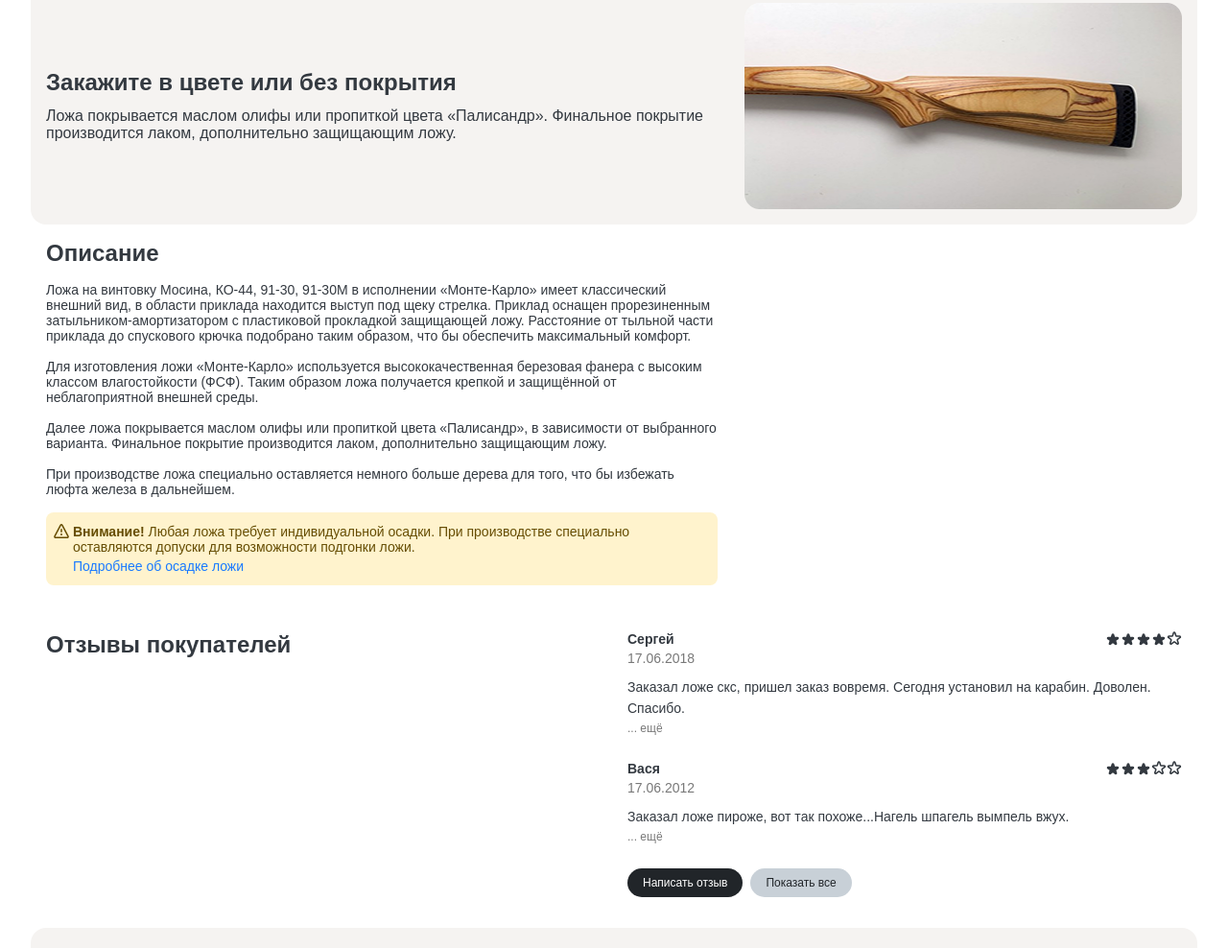
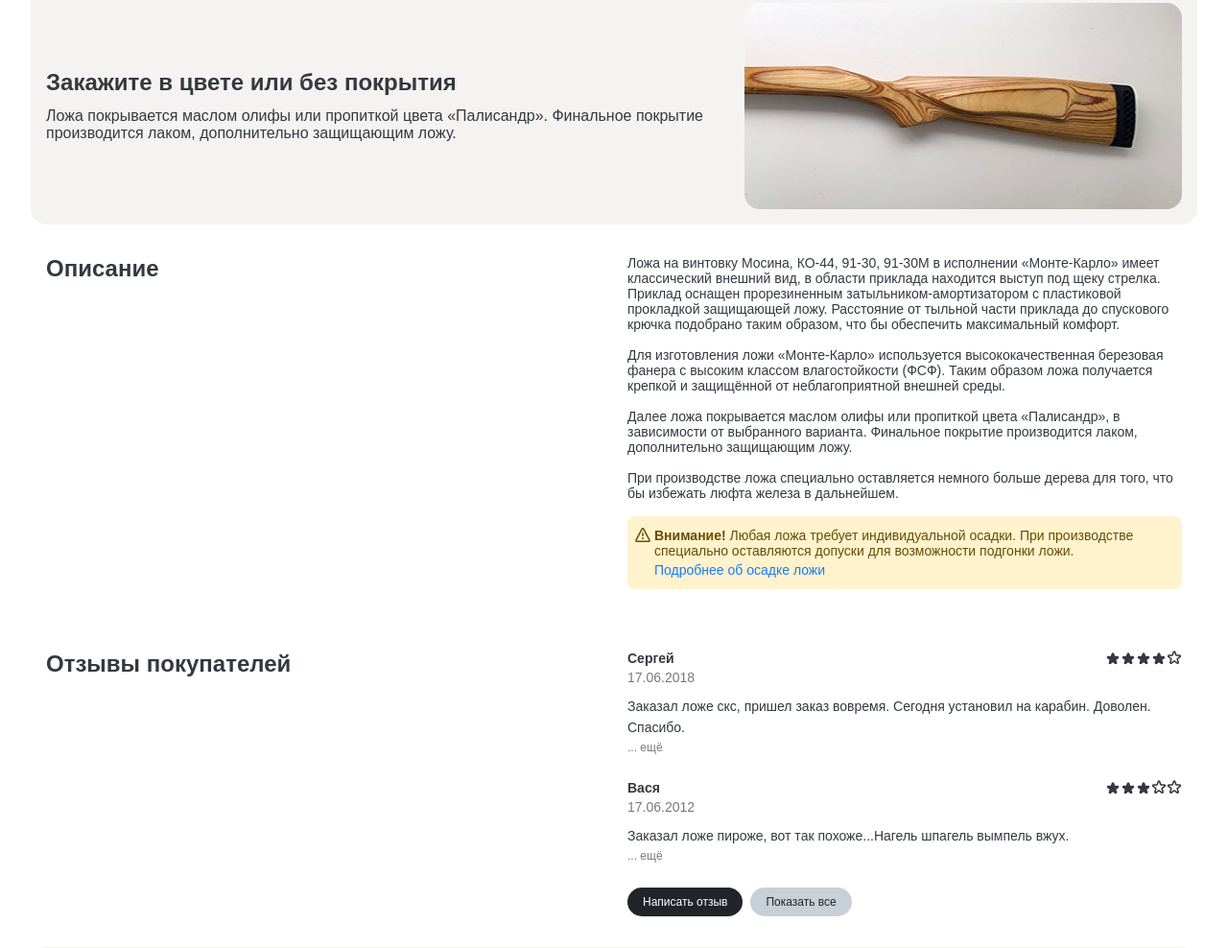
Before and after one commit to ksol95/prikladmarket_front, a website built with Vite: page src/pages/product.html in a window 1280 px wide. Shown: the part 1960-2948 px from the top of the page at 96% size. Built offline with nearby package versions, Linux system fonts and the light colour scheme; a web font is replaced by a local one.

Commit message:
product-description fix grid

```diff
--- a/src/pages/product.html
+++ b/src/pages/product.html
@@ -787,25 +787,25 @@
         <!-- Текстовое описание -->
         <section class="product-description">
           <h2>Описание</h2>
-
+          <div class="product-description__contetnt">
             <p itemprop="description">
               Ложа на винтовку Мосина, КО-44, 91-30, 91-30М в исполнении
               «Монте-Карло» имеет классический внешний вид, в области приклада
               находится выступ под щеку стрелка. Приклад оснащен прорезиненным
-            затыльником-амортизатором с пластиковой прокладкой защищающей ложу.
-            Расстояние от тыльной части приклада до спускового крючка подобрано
-            таким образом, что бы обеспечить максимальный комфорт.
+              затыльником-амортизатором с пластиковой прокладкой защищающей
+              ложу. Расстояние от тыльной части приклада до спускового крючка
+              подобрано таким образом, что бы обеспечить максимальный комфорт.
             </p>
             <p itemprop="description">
-            Для изготовления ложи «Монте-Карло» используется высококачественная
-            березовая фанера с высоким классом влагостойкости (ФСФ). Таким
-            образом ложа получается крепкой и защищённой от неблагоприятной
-            внешней среды.
+              Для изготовления ложи «Монте-Карло» используется
+              высококачественная березовая фанера с высоким классом
+              влагостойкости (ФСФ). Таким образом ложа получается крепкой и
+              защищённой от неблагоприятной внешней среды.
             </p>
             <p itemprop="description">
-            Далее ложа покрывается маслом олифы или пропиткой цвета «Палисандр»,
-            в зависимости от выбранного варианта. Финальное покрытие
-            производится лаком, дополнительно защищающим ложу.
+              Далее ложа покрывается маслом олифы или пропиткой цвета
+              «Палисандр», в зависимости от выбранного варианта. Финальное
+              покрытие производится лаком, дополнительно защищающим ложу.
             </p>
 
             <p itemprop="description">
@@ -830,6 +830,7 @@
                 >
                   Подробнее об осадке ложи
                 </a>
+              </div>
             </div>
           </div>
         </section>
--- a/src/scss/components/product/product-description.scss
+++ b/src/scss/components/product/product-description.scss
@@ -1,27 +1,42 @@
 :root {
+  --product-description-title-size: 1fr;
+  --product-description-content-size: 1fr;
+  --product-description-template: 100%;
   --product-description-padding: var(--g-8) var(--g-4);
-  --product-description-gap: var(--g-2);
+  --product-description-gap: var(--g-6);
+  // content
+  --product-description-content-padding: var(--g-8) var(--g-4);
+  --product-description-content-gap: var(--g-4);
 }
 
 /* Блок подробного описания продукта */
+
 .product-description {
-  display: flex;
-  flex-direction: column;
+  padding: var(--product-description-padding);
+  display: grid;
+  grid-template-columns: var(--product-description-template);
   gap: var(--product-description-gap);
-  padding: var(--product-description-padding);
+  justify-content: space-between;
+  &__contetnt {
+    display: flex;
+    flex-direction: column;
+    gap: var(--product-description-content-gap);
+  }
 }
 
 @media (width >=768px) {
   :root {
-    --product-description-padding: var(--g-4) var(--g-4);
-    --product-description-gap: var(--g-4);
-  }
-}
-@media (width >= 1366px) {
-  :root {
-    --product-description-padding: var(--g-4) 0;
-    --product-description-gap: var(--g-4);
+    --product-description-content-gap: var(--g-4);
+    --product-description-title-size: minmax(240px, 1fr);
+    --product-description-content-size: minmax(300px, 578px);
+    --product-description-template: var(--product-description-title-size)
+      var(--product-description-content-size);
   }
 }
 
-/* END Блок подробного описания продукта */
+@media (width >=1366px) {
+  :root {
+    --product-description-content-padding: var(--g-4) 0;
+    --product-description-content-gap: var(--g-4);
+  }
+}
```
Lines whose indentation alone changed are shown as unchanged.
